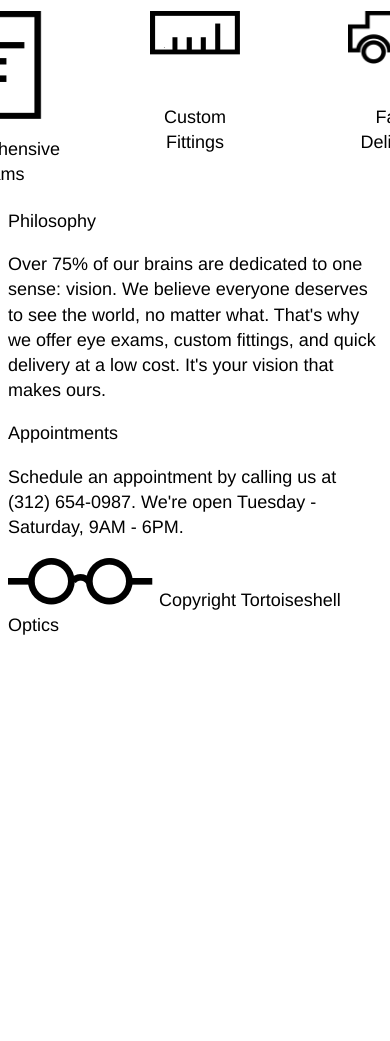
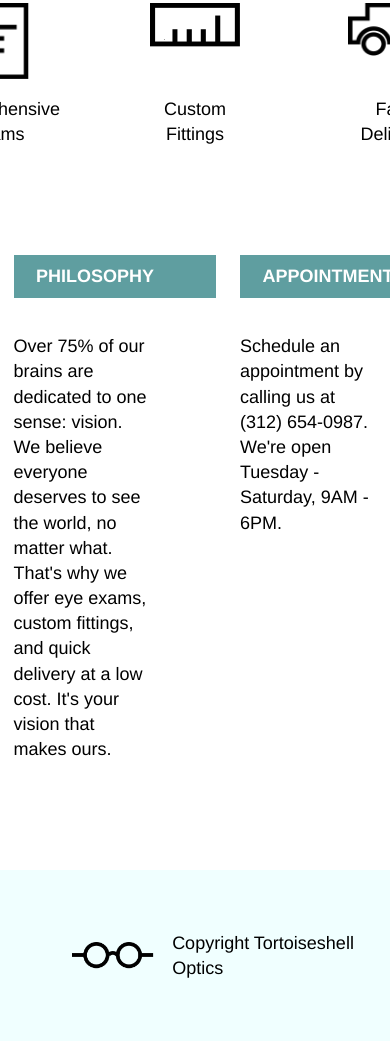
Before and after one commit to auberdream/Tortoiseshell-Optics, a plain HTML site: page index.html in a window 390 px wide. Shown: the part 609-1650 px from the top of the page. Before the commit the page ends 1255 px from the top, so only its background shows below. Drawn offline with Linux system fonts and the light colour scheme.

Commit message:
finished website sans responsive design

```diff
--- a/Resources/stylesheet.css
+++ b/Resources/stylesheet.css
@@ -4,6 +4,10 @@ html {
   font-size: 18px;
   line-height: 1.4;
   font-family: Helvetica;
+}
+
+body {
+  margin: 0;
 }
 
 .flex {
@@ -42,6 +46,7 @@ nav {
   display: flex;
   align-items: center;
   justify-content: space-between;
+  margin: 0;
 }
 
 .header {
@@ -99,11 +104,65 @@ ul li {
   height: 8rem;
 }
 
-.item img {
+.papericon {
+  width: 3.5rem;
+  margin-bottom: 1rem;
+}
+
+.rulericon {
   width: 5rem;
   margin-bottom: 1rem;
 }
 
- .item img .papericon {
-   width: 3.5rem;
- }
+.truckicon {
+  width: 5rem;
+  margin-bottom: 1rem;
+}
+
+/*content*/
+
+.textcontent {
+  display: flex;
+  justify-content: center;
+  flex-direction: row;
+}
+
+.info {
+  display: flex;
+  flex-direction: column;
+  width: 35%;
+  margin-left: 2.5rem;
+  margin-right: 2.5rem;
+}
+
+h5 {
+  background-color: cadetblue;
+  margin-top: 3rem;
+  width: 10rem;
+  padding: 0.5rem 0rem 0.5rem 1.25rem;
+  margin-bottom: 1rem;
+  color: white;
+  text-transform: uppercase;
+  font-weight: bold;
+  font-size: 1rem;
+  text-align: left;
+}
+
+/*footer*/
+
+footer {
+  background-color: azure;
+  width: 100%;
+  margin-top: 5rem;
+}
+
+.footertext {
+  display: flex;
+  justify-content: flex-start;
+  align-items: center;
+}
+
+footer img {
+  padding: 4rem 1rem 4rem 4rem;
+  height: 1.5rem;
+}
--- a/index.html
+++ b/index.html
@@ -48,23 +48,26 @@
 
   <div class="container">
     <div class="textcontent">
-      <div class="info1">
-        <span class="header">Philosophy</span>
+      <div class="info philosophy">
+        <h5>Philosophy</h5>
         <p>Over 75% of our brains are dedicated to one sense: vision. We believe everyone deserves to see the world, no matter what. That's why we offer eye exams, custom fittings, and quick delivery at a low cost. It's your vision that makes ours.</p>
       </div>
-      <div class="info2">
-        <span class="header">Appointments</span>
+      <div class="info appointments">
+        <h5>Appointments</h5>
         <p>Schedule an appointment by calling us at (312) 654-0987. We're open Tuesday - Saturday, 9AM - 6PM.</p>
       </div>
     </div>
   </div>
 
+
 <!--Footer-->
 
     <footer>
       <div class="container">
-        <img src="./Resources/Images/logo-black.png">
-        <span>Copyright Tortoiseshell Optics</span>
+        <div class="footertext">
+          <img src="./Resources/Images/logo-black.png">
+          <span>Copyright Tortoiseshell Optics</span>
+        </div>
       </div>
     </footer>
 
```
